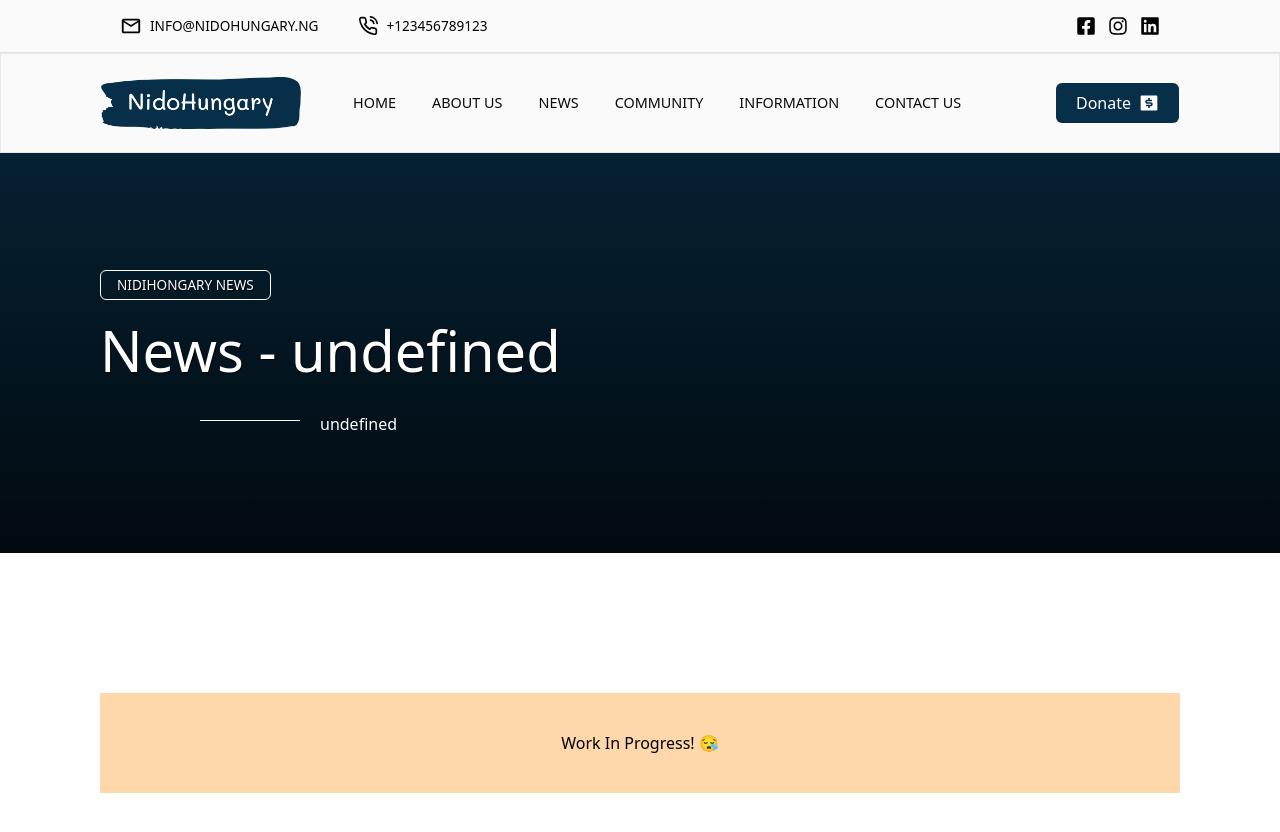
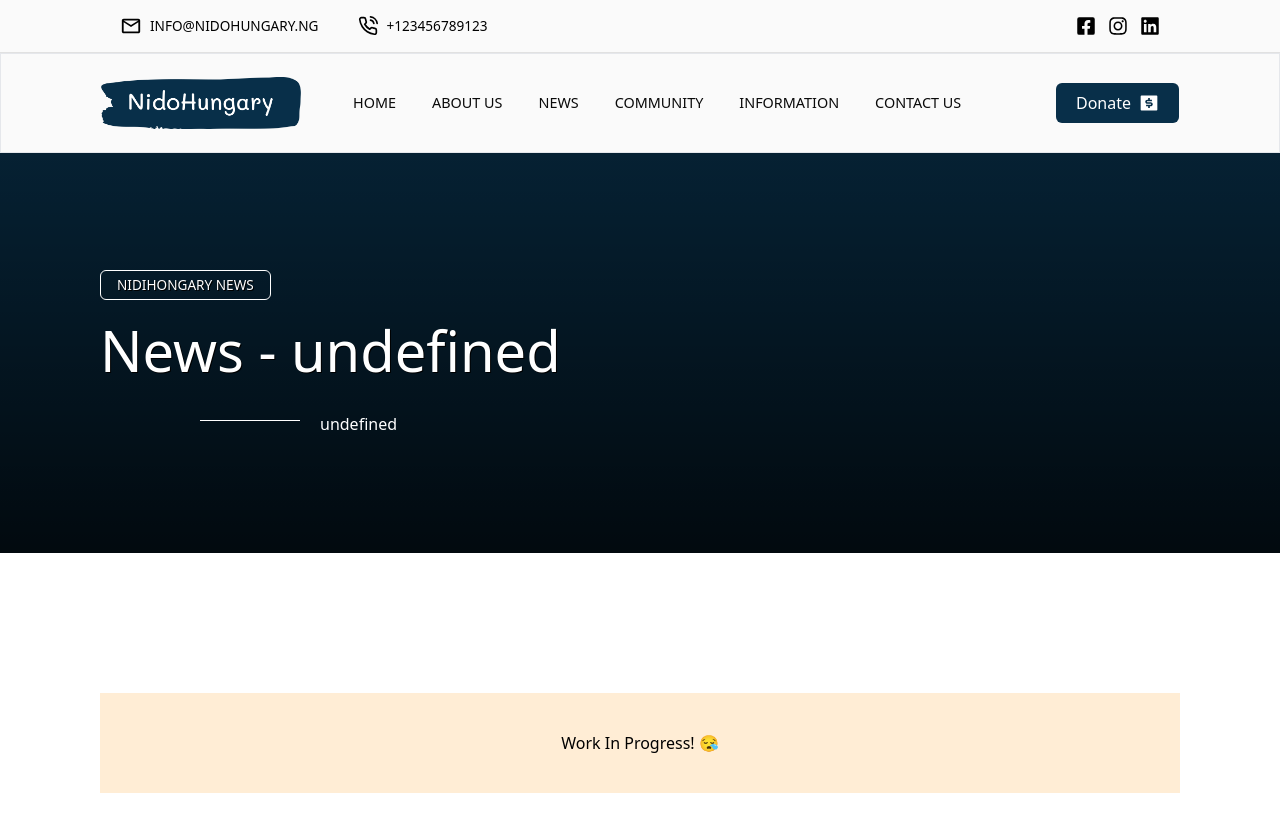
Before and after one commit to khalteck/nidohungary, a React (Vite) app: page /news/1 in a window 1280 px wide. Shown: the top 832 px of the page. Built offline with nearby package versions, Linux system fonts and the light colour scheme.

Commit message:
feat: work in progress

```diff
--- a/src/components/common/WorkInProgress.jsx
+++ b/src/components/common/WorkInProgress.jsx
@@ -1,6 +1,6 @@
 const WorkInProgress = () => {
   return (
-    <div className="w-full h-[100px] bg-[#fed7aa] p-10 flex justify-center items-center">
+    <div className="w-full h-[100px] bg-[#ffedd5] p-10 flex justify-center items-center">
       <p className="text-center">Work In Progress! 😪</p>
     </div>
   );
```
